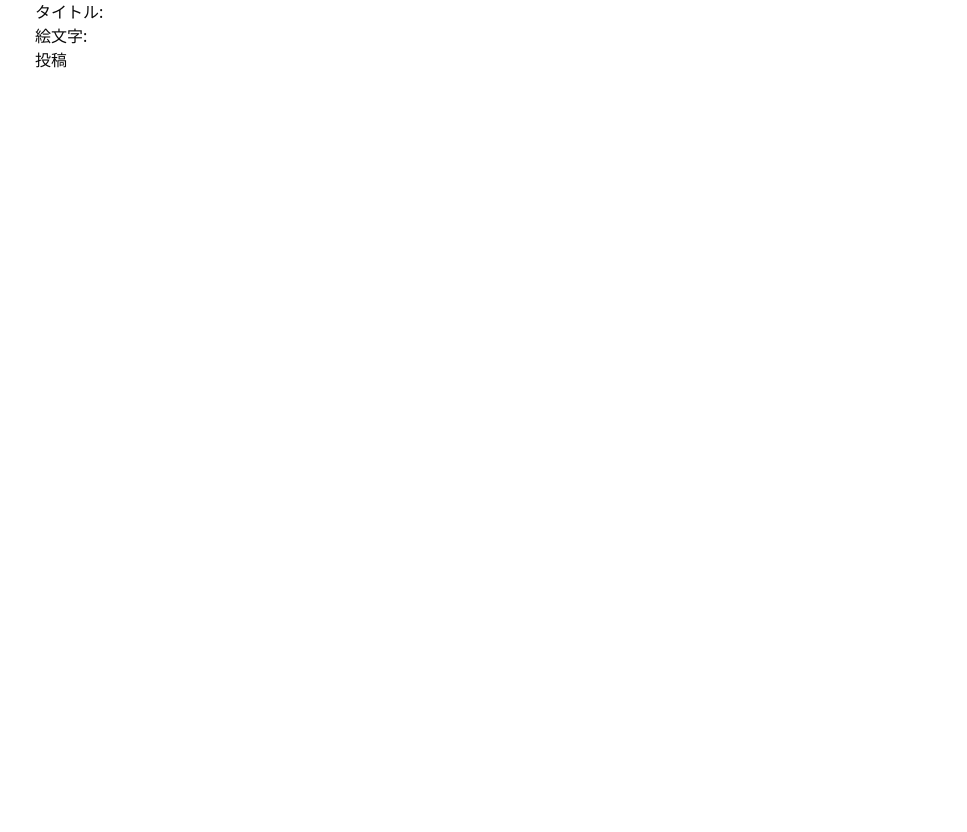
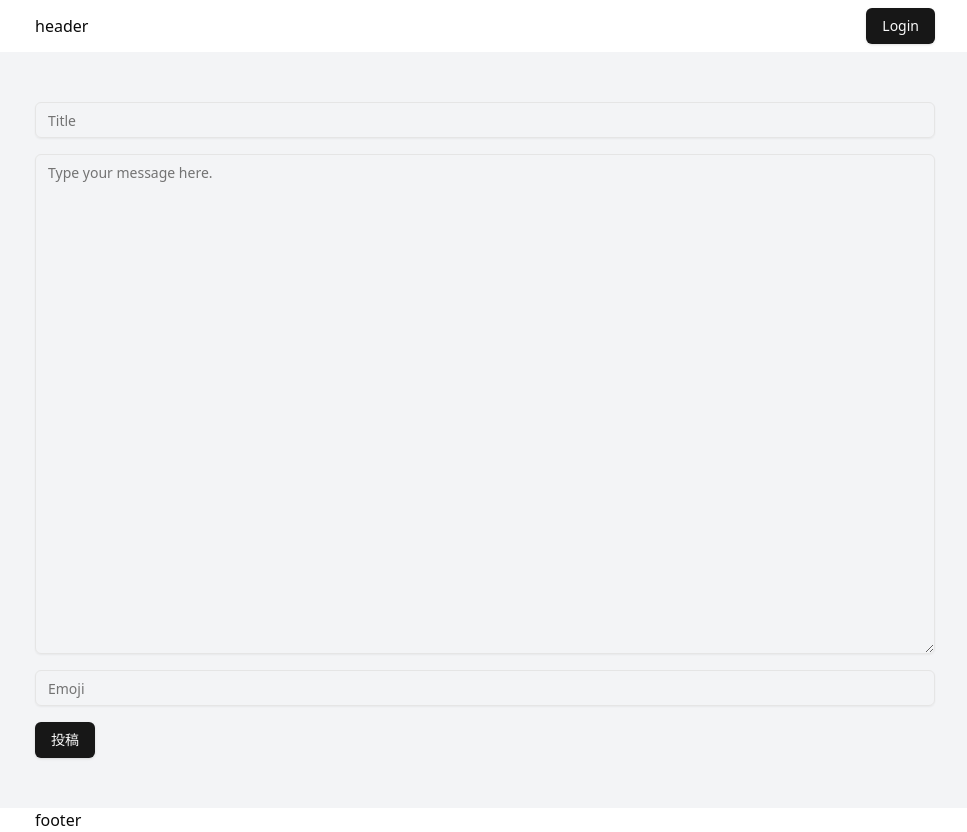
Before and after one commit to deguchi37458/intranet, a Next.js app: page /articles in a window 1280 px wide. Shown: the whole page, without its empty margins (155-1122 px from the left). Before the commit the page ends 800 px from the top, so only its background shows below. Built offline with nearby package versions, Linux system fonts and the light colour scheme; no server answers.

Commit message:
update front ☺️

```diff
--- a/package.json
+++ b/package.json
@@ -9,6 +9,8 @@
     "lint": "next lint"
   },
   "dependencies": {
+    "@emoji-mart/data": "^1.2.1",
+    "@emoji-mart/react": "^1.1.1",
     "@prisma/client": "^5.19.1",
     "@radix-ui/react-avatar": "^1.1.1",
     "@radix-ui/react-icons": "^1.3.0",
@@ -16,6 +18,7 @@
     "@vercel/postgres": "^0.9.0",
     "class-variance-authority": "^0.7.0",
     "clsx": "^2.1.1",
+    "emoji-mart": "^5.6.0",
     "lucide-react": "^0.447.0",
     "next": "13.4.3",
     "next-auth": "^4.24.8",
--- a/src/app/[user]/articles/[id]/page.tsx
+++ b/src/app/[user]/articles/[id]/page.tsx
@@ -1,7 +1,16 @@
+import React from "react";
+
+import { prisma } from "@/lib/prisma";
+
 import { Container } from "@/app/components/container";
+import { Footer } from "@/app/components/footer";
+import { Header } from "@/app/components/header";
 
-export default function PAge() {
+export default async function Page() {
+  const articles = await prisma.post.findMany();
   return (
+    <>
+      <Header />
       <main>
         <section>
           <article className="bg-gray-100 py-12">
@@ -17,5 +26,7 @@ export default function PAge() {
           </article>
         </section>
       </main>
+      <Footer />
+    </>
   );
 }
--- a/src/app/articles/page.tsx
+++ b/src/app/articles/page.tsx
@@ -1,10 +1,17 @@
 "use client";
 
-import { useState } from "react";
+import React, { useState } from "react";
 
+import data from "@emoji-mart/data";
+import Picker from "@emoji-mart/react";
 import { useSession } from "next-auth/react";
 
+import { Button } from "@/components/ui/button";
+import { Input } from "@/components/ui/input";
+import { Textarea } from "@/components/ui/textarea";
 import { Container } from "@/app/components/container";
+import { Footer } from "@/app/components/footer";
+import { Header } from "@/app/components/header";
 
 export default function Home() {
   const { data: session } = useSession();
@@ -30,18 +37,39 @@ export default function Home() {
   };
 
   return (
-    <Container>
-      <form onSubmit={handleSubmit}>
-        <div>
-          <label htmlFor="title">タイトル:</label>
-          <input type="text" id="title" value={title} onChange={(e) => setTitle(e.target.value)} required />
-        </div>
-        <div>
-          <label htmlFor="emoji">絵文字:</label>
-          <input type="text" id="emoji" value={emoji} onChange={(e) => setEmoji(e.target.value)} required />
-        </div>
-        <button type="submit">投稿</button>
-      </form>
-    </Container>
+    <>
+      <Header />
+      <main className="bg-gray-100">
+        <Container>
+          <form onSubmit={handleSubmit} className="py-[50px]">
+            <div className="mb-4">
+              <Input
+                type="text"
+                id="title"
+                value={title}
+                placeholder="Title"
+                onChange={(e) => setTitle(e.target.value)}
+                required
+              />
+            </div>
+            <div className="mb-4">
+              <Textarea className="min-h-[500px]" placeholder="Type your message here."></Textarea>
+            </div>
+            <div className="mb-4">
+              <Input
+                type="text"
+                id="emoji"
+                placeholder="Emoji"
+                value={emoji}
+                onChange={(e) => setEmoji(e.target.value)}
+                required
+              />
+            </div>
+            <Button type="submit">投稿</Button>
+          </form>
+        </Container>
+      </main>
+      <Footer />
+    </>
   );
 }
--- a/src/app/components/article-list/index.tsx
+++ b/src/app/components/article-list/index.tsx
@@ -9,6 +9,7 @@ interface ArticleType {
   id: number;
   emoji: string;
   title: string;
+  username: string;
 }
 
 export async function ArticleList() {
@@ -19,14 +20,17 @@ export async function ArticleList() {
       {articles.map((article: ArticleType) => {
         return (
           <article key={article.id}>
-            <Link href="/" className="flex items-start space-x-4 rounded-lg bg-white p-4 shadow">
+            <Link
+              href={`/${article.username}/articles/${article.id}/`}
+              className="flex items-start space-x-4 rounded-lg bg-white p-4 shadow"
+            >
               <Avatar className="h-20 w-20">
                 <AvatarImage src={`/placeholder-jpg`} alt="Article image" />
                 <AvatarFallback>{article.emoji}</AvatarFallback>
               </Avatar>
               <div className="flex-1">
                 <h3 className="mb-1 text-lg font-semibold">{article.title}</h3>
-                <p className="mb-2 text-sm text-gray-500">Author Name • 3 days ago</p>
+                <p className="mb-2 text-sm text-gray-500">{article.username} • 3 days ago</p>
                 <div className="flex items-center space-x-2 text-sm text-gray-400">
                   <span>👍 24</span>
                   <span>💬 5</span>
--- a/src/app/components/header/index.tsx
+++ b/src/app/components/header/index.tsx
@@ -1,4 +1,6 @@
 "use client";
+
+import Link from "next/link";
 
 import { signIn, useSession } from "next-auth/react";
 
@@ -15,7 +17,15 @@ export function Header(): JSX.Element {
           <div>
             <h1>header</h1>
           </div>
-          <div>{session ? <Button>投稿する</Button> : <Button onClick={() => signIn("google")}>Login</Button>}</div>
+          <div>
+            {session ? (
+              <Button>
+                <Link href="/articles">投稿する</Link>
+              </Button>
+            ) : (
+              <Button onClick={() => signIn("google")}>Login</Button>
+            )}
+          </div>
         </div>
       </Container>
     </header>
--- /dev/null
+++ b/src/components/ui/textarea.tsx
@@ -0,0 +1,24 @@
+import * as React from "react"
+
+import { cn } from "@/lib/utils"
+
+export interface TextareaProps
+  extends React.TextareaHTMLAttributes<HTMLTextAreaElement> {}
+
+const Textarea = React.forwardRef<HTMLTextAreaElement, TextareaProps>(
+  ({ className, ...props }, ref) => {
+    return (
+      <textarea
+        className={cn(
+          "flex min-h-[60px] w-full rounded-md border border-input bg-transparent px-3 py-2 text-sm shadow-sm placeholder:text-muted-foreground focus-visible:outline-none focus-visible:ring-1 focus-visible:ring-ring disabled:cursor-not-allowed disabled:opacity-50",
+          className
+        )}
+        ref={ref}
+        {...props}
+      />
+    )
+  }
+)
+Textarea.displayName = "Textarea"
+
+export { Textarea }
```
Also changed, not shown: 1 other file (tests, documents, lock files or other folders). Lines whose indentation alone changed are shown as unchanged.
